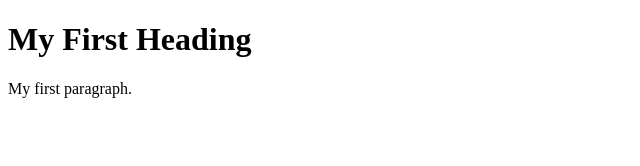
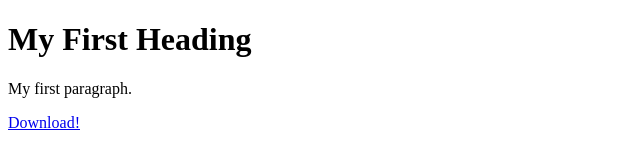
Before and after one commit to saad999/saad.com, a plain HTML site: page sd.html in a window 1280 px wide. Shown: the full height of the page, 0-640 px from the left. Drawn offline with Linux system fonts and the light colour scheme.

Commit message:
Update sd.html

```diff
--- a/sd.html
+++ b/sd.html
@@ -6,5 +6,8 @@
 
 <p>My first paragraph.</p>
 
+  <a href="ادوات_الجراحة_والخياطة.pdf">Download!</a>
+
+
 </body>
 </html>
```
